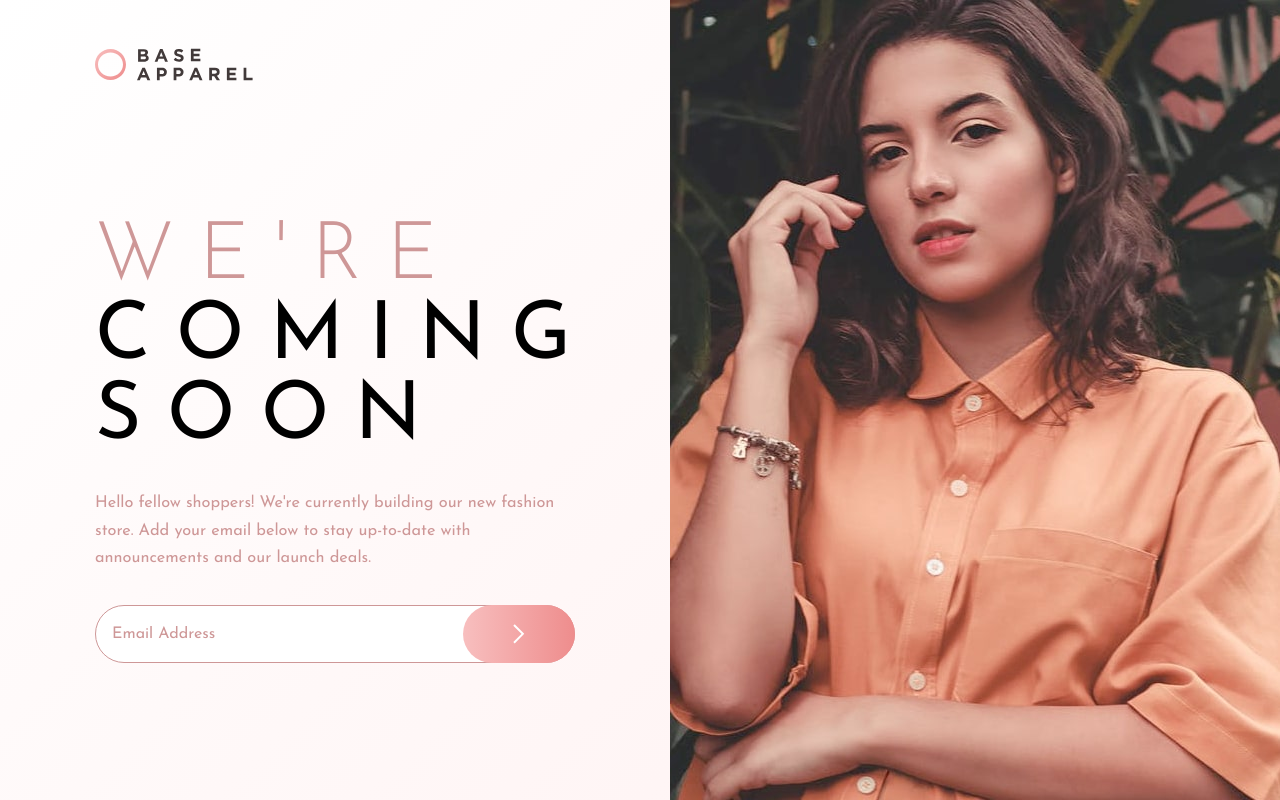
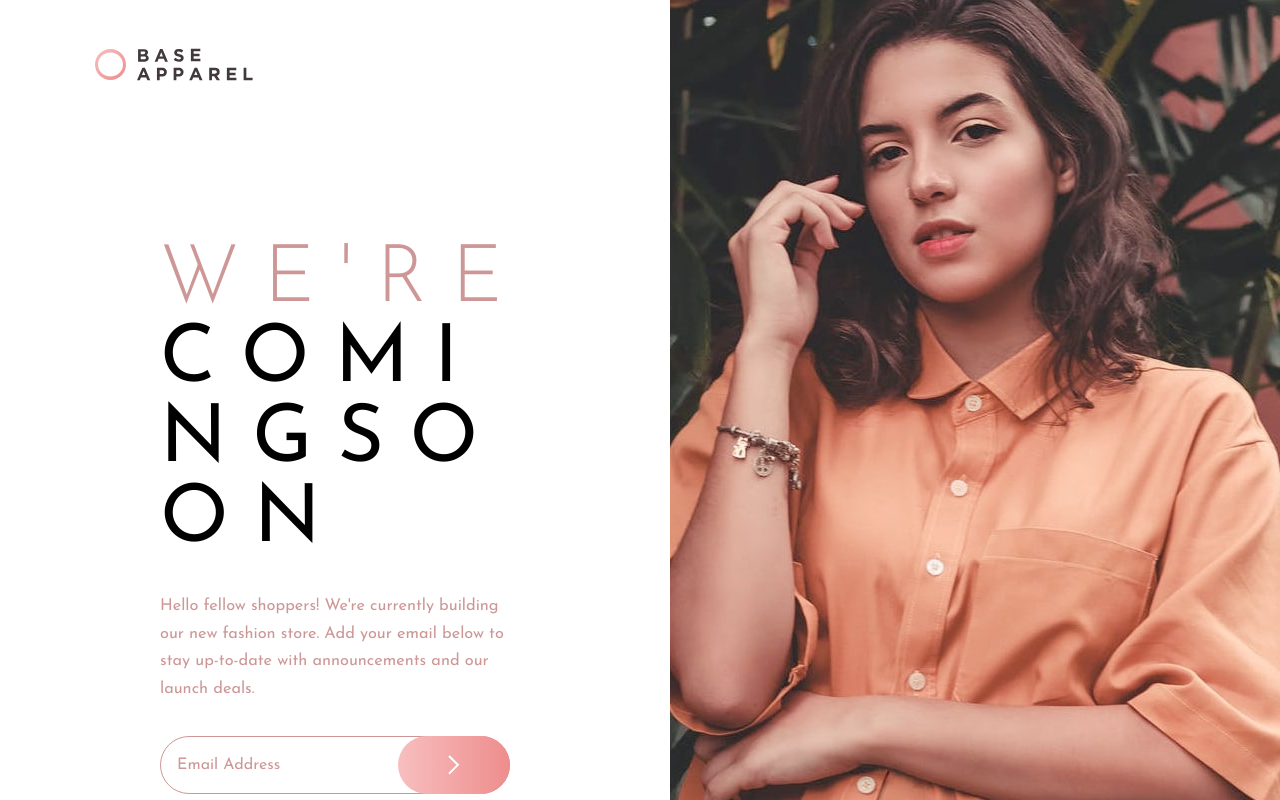
Before and after one commit to Chris-Wagg-Frontend-Mentor-Projects/base-apparel, a Next.js app: page / in a window 1280 px wide. Built offline with nearby package versions, Linux system fonts and the light colour scheme.

Commit message:
final commit

```diff
--- a/src/app/globals.css
+++ b/src/app/globals.css
@@ -20,12 +20,6 @@ img {
 	display: flex;
 	flex: 1;
 	flex-direction: column;
-
-	background-image: linear-gradient(
-		135deg,
-		hsl(0, 0%, 100%),
-		hsl(0, 100%, 98%)
-	);
 }
 
 header {
@@ -39,11 +33,10 @@ header {
 	flex-shrink: 1;
 	flex-direction: column;
 	justify-content: center;
-	max-width: 30rem;
 	height: 100%;
 	align-self: center;
 	gap: 2rem;
-	margin: 2rem;
+	margin: 10rem;
 }
 
 .pink-title {
@@ -138,14 +131,6 @@ input:invalid {
 }
 
 @media (max-width: 375px) {
-	.left-wrapper {
-		background-image: linear-gradient(
-			135deg,
-			hsl(0, 0%, 100%),
-			hsl(0, 100%, 98%)
-		);
-	}
-
 	.right-wrapper {
 		display: none;
 	}
@@ -160,7 +145,7 @@ input:invalid {
 
 	.text-wrapper {
 		text-align: center;
-		padding: 5rem 3rem;
+		margin: 4rem;
 	}
 
 	h1,
```
